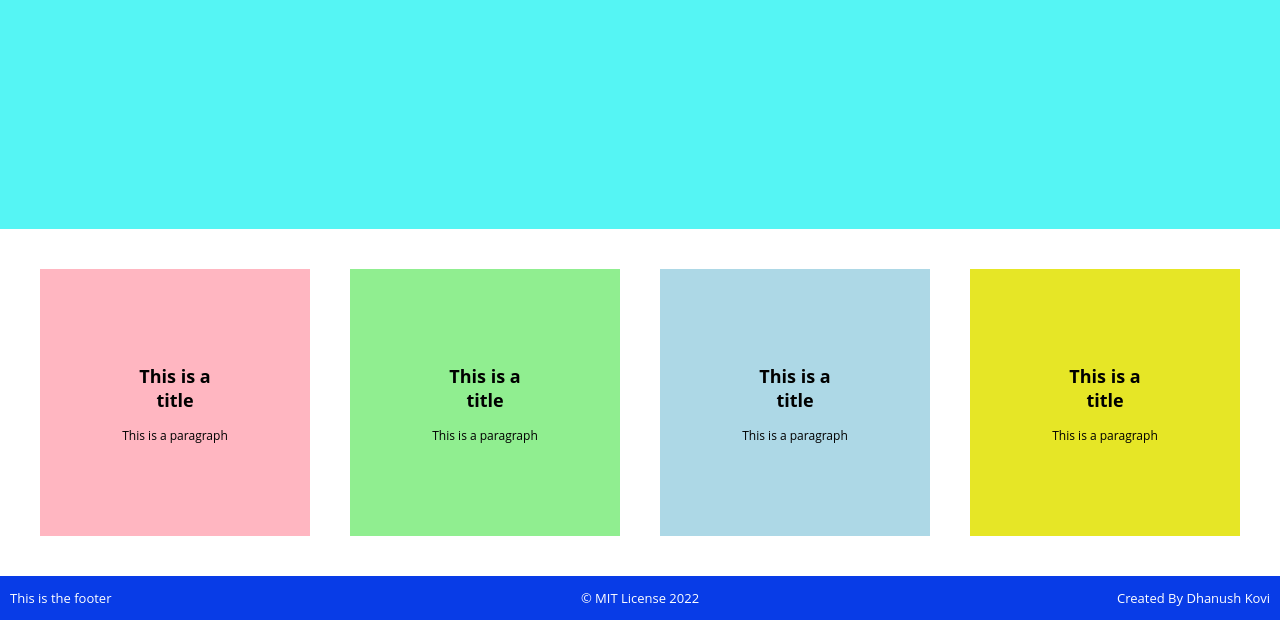
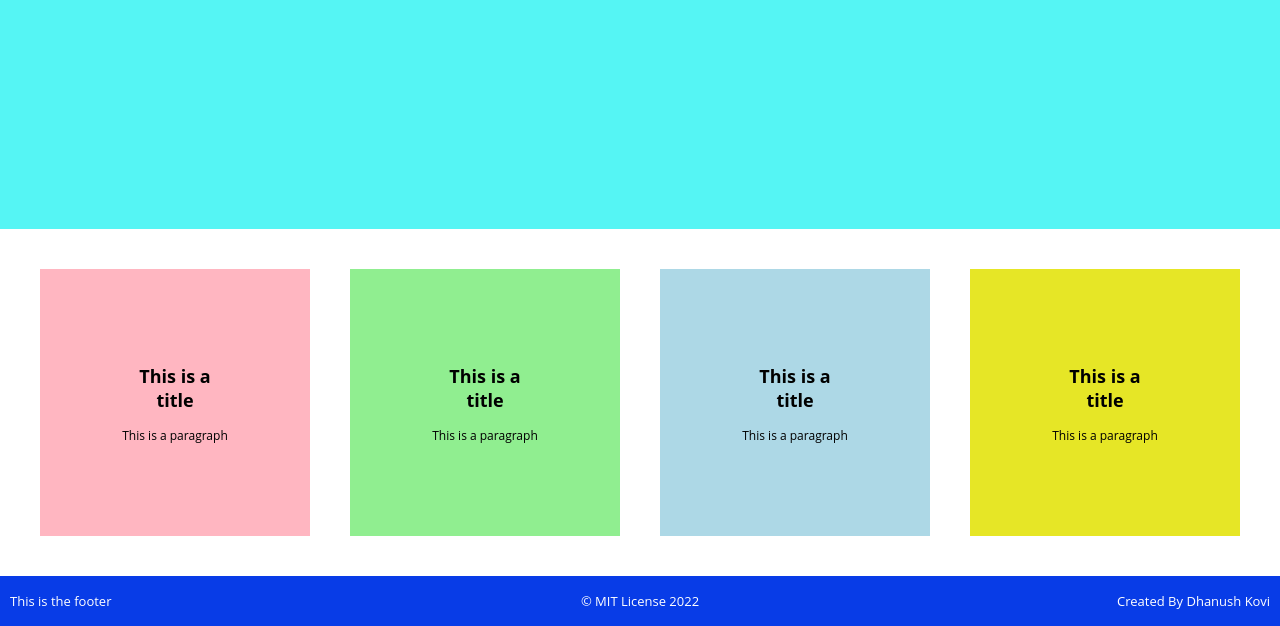
Before and after one commit to dkvc/flexbox-test, a plain HTML site: page index.html in a window 1280 px wide. Shown: the part 365-991 px from the top of the page. Drawn offline with Linux system fonts and the light colour scheme.

Commit message:
Fix Footer Location
Fix CSS so that footer stays at bottom of the webpage

```diff
--- a/style.css
+++ b/style.css
@@ -3,6 +3,9 @@ body {
     font-family: 'Open Sans', sans-serif;
     font-size: 12px;
     margin: 0;
+    height:100vh;
+    display:flex;
+    flex-direction:column;
 }
 
 .header {
@@ -85,6 +88,8 @@ body {
     color: white;
 
     font-size: 13px;
+    min-height: 50px;
+    margin-top: auto;
 }
 
 .footer p {
```
